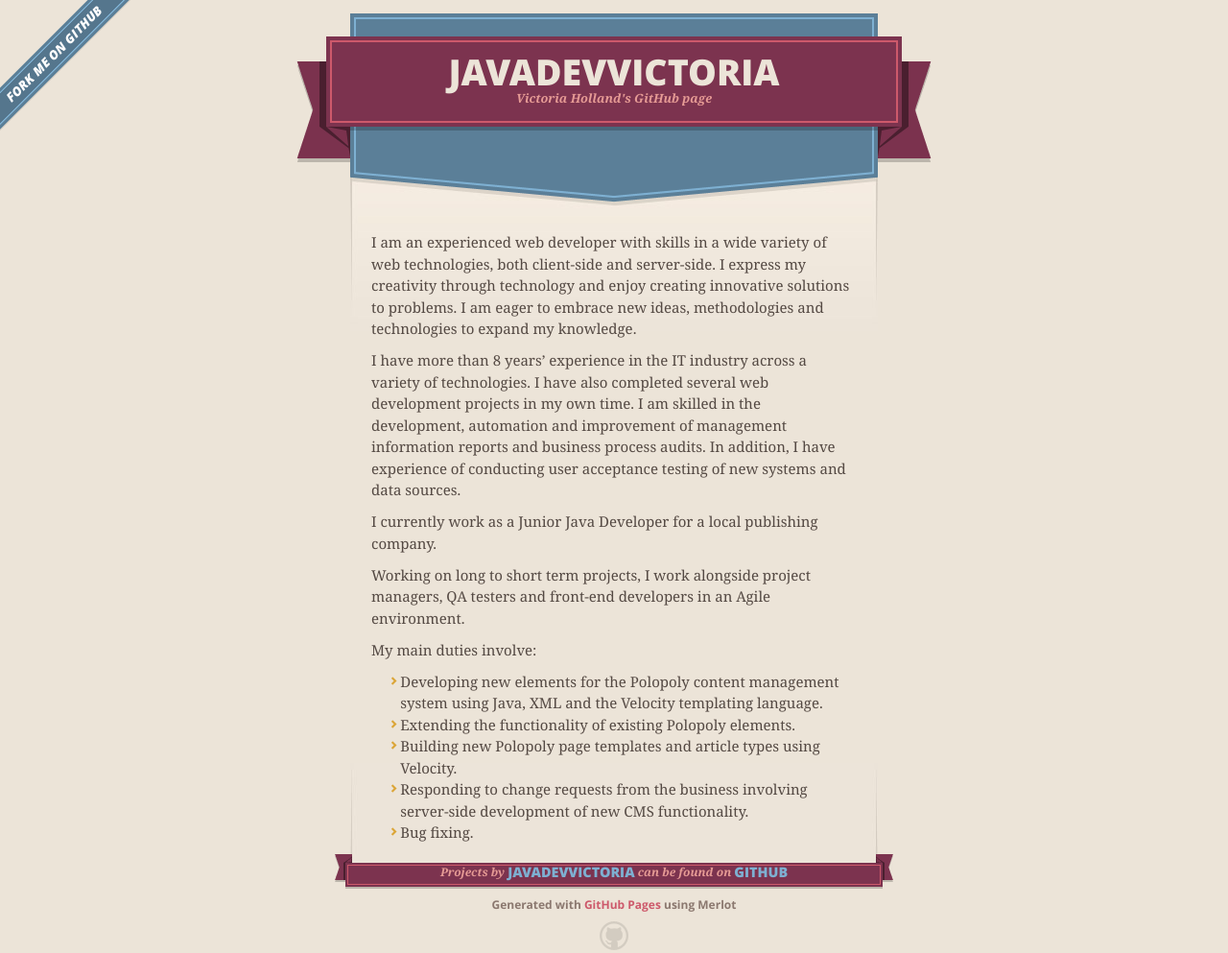
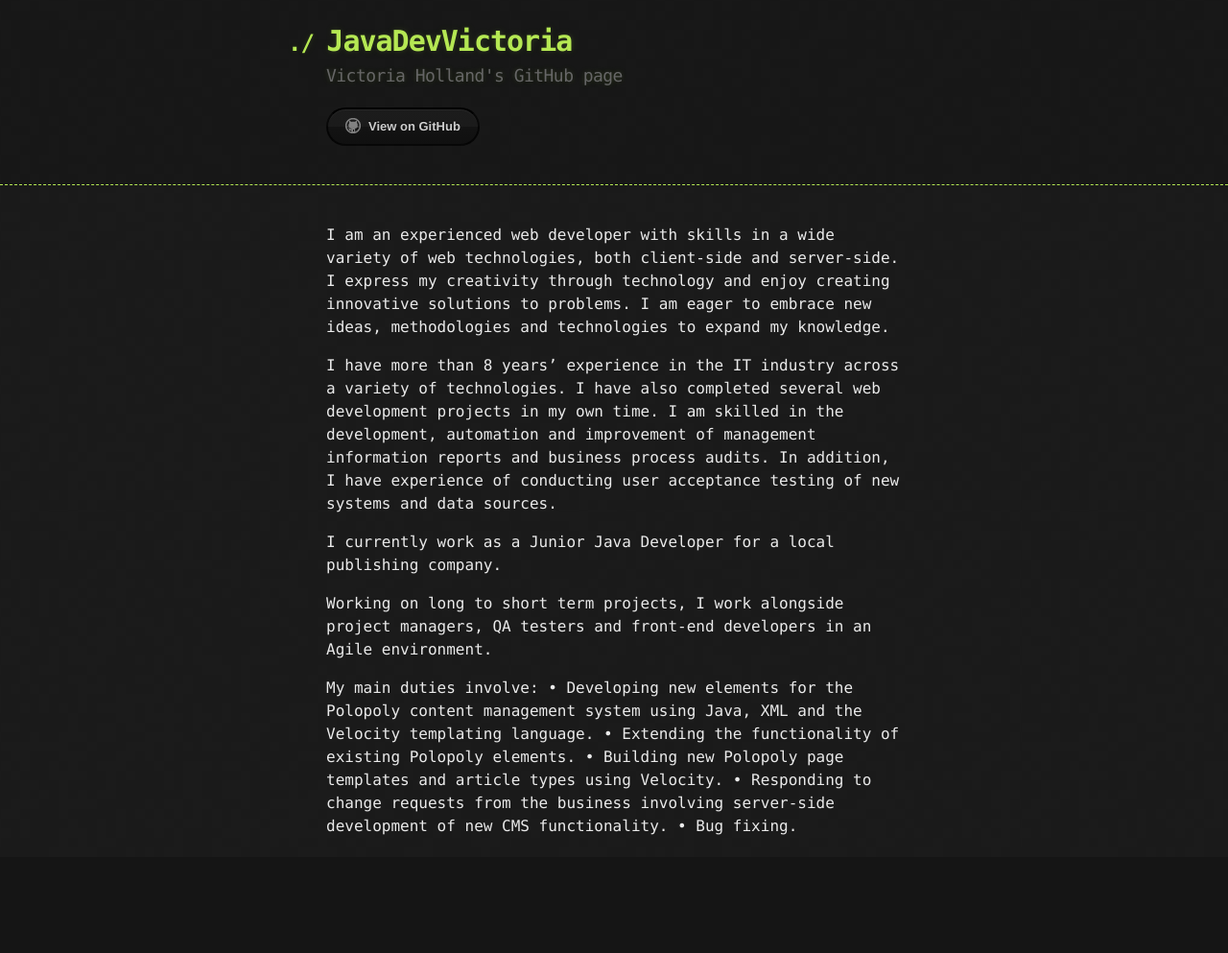
Before and after one commit to JavaDevVictoria/JavaDevVictoria.github.io, a plain HTML site: page index.html in a window 1280 px wide. Shown: the whole page at 96% size. After the commit the page ends 893 px from the top, so only its background shows below. Drawn offline with nearby package versions, Linux system fonts and the light colour scheme.

Commit message:
Replace master branch with page content via GitHub

```diff
--- a/index.html
+++ b/index.html
@@ -3,47 +3,28 @@
   <head>
     <meta charset='utf-8'>
     <meta http-equiv="X-UA-Compatible" content="chrome=1">
-    <meta name="viewport" content="width=640" />
 
-    <link rel="stylesheet" href="stylesheets/core.css" media="screen"/>
-    <link rel="stylesheet" href="stylesheets/mobile.css" media="handheld, only screen and (max-device-width:640px)"/>
-    <link rel="stylesheet" href="stylesheets/pygment_trac.css"/>
+    <link rel="stylesheet" type="text/css" href="stylesheets/stylesheet.css" media="screen" />
+    <link rel="stylesheet" type="text/css" href="stylesheets/pygment_trac.css" media="screen" />
+    <link rel="stylesheet" type="text/css" href="stylesheets/print.css" media="print" />
 
-    <script type="text/javascript" src="javascripts/modernizr.js"></script>
-    <script type="text/javascript" src="https://ajax.googleapis.com/ajax/libs/jquery/1.7.1/jquery.min.js"></script>
-    <script type="text/javascript" src="javascripts/headsmart.min.js"></script>
-    <script type="text/javascript">
-      $(document).ready(function () {
-        $('#main_content').headsmart()
-      })
-    </script>
-    <title>JavaDevVictoria</title>
+    <title>JavaDevVictoria by JavaDevVictoria</title>
   </head>
 
   <body>
-    <a id="forkme_banner" href="https://github.com/JavaDevVictoria">View on GitHub</a>
-    <div class="shell">
 
-      <header>
-        <span class="ribbon-outer">
-          <span class="ribbon-inner">
-            <h1>JavaDevVictoria</h1>
-            <h2>Victoria Holland&#39;s GitHub page</h2>
-          </span>
-          <span class="left-tail"></span>
-          <span class="right-tail"></span>
-        </span>
-      </header>
+    <header>
+      <div class="container">
+        <h1>JavaDevVictoria</h1>
+        <h2>Victoria Holland&#39;s GitHub page</h2>
 
-      <div id="no-downloads">
-        <span class="inner">
-        </span>
+        <section id="downloads">
+          <a href="https://github.com/JavaDevVictoria" class="btn btn-github"><span class="icon"></span>View on GitHub</a>
+        </section>
       </div>
+    </header>
 
-
-      <span class="banner-fix"></span>
-
-
+    <div class="container">
       <section id="main_content">
         <p>I am an experienced web developer with skills in a wide variety of web technologies, both client-side and server-side. I express my creativity through technology and enjoy creating innovative solutions to problems. I am eager to embrace new ideas, methodologies and technologies to expand my knowledge.</p>
 
@@ -54,29 +35,12 @@
 <p>Working on long to short term projects, I work alongside project managers, QA testers and front-end developers in an Agile environment.</p>
 
 <p>My main duties involve:
-  <ul>
-    <li>Developing new elements for the Polopoly content management system using Java, XML and the Velocity templating language.</li>
-    <li>Extending the functionality of existing Polopoly elements.</li>
-    <li>Building new Polopoly page templates and article types using Velocity.</li>
-    <li>Responding to change requests from the business involving server-side development of new CMS functionality.</li>
-    <li>Bug fixing.</li>
-  </ul>
-</p>
-
-</section>
-
-      <footer>
-        <span class="ribbon-outer">
-          <span class="ribbon-inner">
-            <p>Projects by <a href="https://github.com/JavaDevVictoria">JavaDevVictoria</a> can be found on <a href="https://github.com/JavaDevVictoria">GitHub</a></p>
-          </span>
-          <span class="left-tail"></span>
-          <span class="right-tail"></span>
-        </span>
-        <p>Generated with <a href="http://pages.github.com">GitHub Pages</a> using Merlot</p>
-        <span class="octocat"></span>
-      </footer>
-
+• Developing new elements for the Polopoly content management system using Java, XML and the Velocity templating language.
+• Extending the functionality of existing Polopoly elements.
+• Building new Polopoly page templates and article types using Velocity.
+• Responding to change requests from the business involving server-side development of new CMS functionality.
+• Bug fixing.</p>
+      </section>
     </div>
 
 
--- a/stylesheets/pygment_trac.css
+++ b/stylesheets/pygment_trac.css
@@ -1,4 +1,3 @@
-.highlight  { background: #ffffff; }
 .highlight .c { color: #999988; font-style: italic } /* Comment */
 .highlight .err { color: #a61717; background-color: #e3d2d2 } /* Error */
 .highlight .k { font-weight: bold } /* Keyword */
@@ -35,7 +34,7 @@
 .highlight .ne { color: #990000; font-weight: bold } /* Name.Exception */
 .highlight .nf { color: #990000; font-weight: bold } /* Name.Function */
 .highlight .nn { color: #555555 } /* Name.Namespace */
-.highlight .nt { color: #000080 } /* Name.Tag */
+.highlight .nt { color: #CBDFFF } /* Name.Tag */
 .highlight .nv { color: #008080 } /* Name.Variable */
 .highlight .ow { font-weight: bold } /* Operator.Word */
 .highlight .w { color: #bbbbbb } /* Text.Whitespace */
--- /dev/null
+++ b/stylesheets/stylesheet.css
@@ -0,0 +1,247 @@
+body {
+  margin: 0;
+  padding: 0;
+  background: #151515 url("../images/bkg.png") 0 0;
+  color: #eaeaea;
+  font: 16px;
+  line-height: 1.5;
+  font-family: Monaco, "Bitstream Vera Sans Mono", "Lucida Console", Terminal, monospace;
+}
+
+/* General & 'Reset' Stuff */
+
+.container {
+  width: 90%;
+  max-width: 600px;
+  margin: 0 auto;
+}
+
+section {
+  display: block;
+  margin: 0 0 20px 0;
+}
+
+h1, h2, h3, h4, h5, h6 {
+  margin: 0 0 20px;
+}
+
+li {
+  line-height: 1.4 ;
+}
+
+/* Header, <header>
+   header   - container
+   h1       - project name
+   h2       - project description
+*/
+
+header {
+  background: rgba(0, 0, 0, 0.1);
+  width: 100%;
+  border-bottom: 1px dashed #b5e853;
+  padding: 20px 0;
+  margin: 0 0 40px 0;
+}
+
+header h1 {
+  font-size: 30px;
+  line-height: 1.5;
+  margin: 0 0 0 -40px;
+  font-weight: bold;
+  font-family: Monaco, "Bitstream Vera Sans Mono", "Lucida Console", Terminal, monospace;
+  color: #b5e853;
+  text-shadow: 0 1px 1px rgba(0, 0, 0, 0.1),
+               0 0 5px rgba(181, 232, 83, 0.1),
+               0 0 10px rgba(181, 232, 83, 0.1);
+  letter-spacing: -1px;
+  -webkit-font-smoothing: antialiased;
+}
+
+header h1:before {
+  content: "./ ";
+  font-size: 24px;
+}
+
+header h2 {
+  font-size: 18px;
+  font-weight: 300;
+  color: #666;
+}
+
+#downloads .btn {
+  display: inline-block;
+  text-align: center;
+  margin: 0;
+}
+
+/* Main Content
+*/
+
+#main_content {
+  width: 100%;
+  -webkit-font-smoothing: antialiased;
+}
+section img {
+  max-width: 100%
+}
+
+h1, h2, h3, h4, h5, h6 {
+  font-weight: normal;
+  font-family: Monaco, "Bitstream Vera Sans Mono", "Lucida Console", Terminal, monospace;
+  color: #b5e853;
+  letter-spacing: -0.03em;
+  text-shadow: 0 1px 1px rgba(0, 0, 0, 0.1),
+               0 0 5px rgba(181, 232, 83, 0.1),
+               0 0 10px rgba(181, 232, 83, 0.1);
+}
+
+#main_content h1 {
+  font-size: 30px;
+}
+
+#main_content h2 {
+  font-size: 24px;
+}
+
+#main_content h3 {
+  font-size: 18px;
+}
+
+#main_content h4 {
+  font-size: 14px;
+}
+
+#main_content h5 {
+  font-size: 12px;
+  text-transform: uppercase;
+  margin: 0 0 5px 0;
+}
+
+#main_content h6 {
+  font-size: 12px;
+  text-transform: uppercase;
+  color: #999;
+  margin: 0 0 5px 0;
+}
+
+dt {
+  font-style: italic;
+  font-weight: bold;
+}
+
+ul li {
+  list-style: none;
+}
+
+ul li:before {
+  content: ">>";
+  font-family: Monaco, "Bitstream Vera Sans Mono", "Lucida Console", Terminal, monospace;
+  font-size: 13px;
+  color: #b5e853;
+  margin-left: -37px;
+  margin-right: 21px;
+  line-height: 16px;
+}
+
+blockquote {
+  color: #aaa;
+  padding-left: 10px;
+  border-left: 1px dotted #666;
+}
+
+pre {
+  background: rgba(0, 0, 0, 0.9);
+  border: 1px solid rgba(255, 255, 255, 0.15);
+  padding: 10px;
+  font-size: 14px;
+  color: #b5e853;
+  border-radius: 2px;
+  -moz-border-radius: 2px;
+  -webkit-border-radius: 2px;
+  text-wrap: normal;
+  overflow: auto;
+  overflow-y: hidden;
+}
+
+table {
+  width: 100%;
+  margin: 0 0 20px 0;
+}
+
+th {
+  text-align: left;
+  border-bottom: 1px dashed #b5e853;
+  padding: 5px 10px;
+}
+
+td {
+  padding: 5px 10px;
+}
+
+hr {
+  height: 0;
+  border: 0;
+  border-bottom: 1px dashed #b5e853;
+  color: #b5e853;
+}
+
+/* Buttons
+*/
+
+.btn {
+  display: inline-block;
+  background: -webkit-linear-gradient(top, rgba(40, 40, 40, 0.3), rgba(35, 35, 35, 0.3) 50%, rgba(10, 10, 10, 0.3) 50%, rgba(0, 0, 0, 0.3));
+  padding: 8px 18px;
+  border-radius: 50px;
+  border: 2px solid rgba(0, 0, 0, 0.7);
+  border-bottom: 2px solid rgba(0, 0, 0, 0.7);
+  border-top: 2px solid rgba(0, 0, 0, 1);
+  color: rgba(255, 255, 255, 0.8);
+  font-family: Helvetica, Arial, sans-serif;
+  font-weight: bold;
+  font-size: 13px;
+  text-decoration: none;
+  text-shadow: 0 -1px 0 rgba(0, 0, 0, 0.75);
+  box-shadow: inset 0 1px 0 rgba(255, 255, 255, 0.05);
+}
+
+.btn:hover {
+  background: -webkit-linear-gradient(top, rgba(40, 40, 40, 0.6), rgba(35, 35, 35, 0.6) 50%, rgba(10, 10, 10, 0.8) 50%, rgba(0, 0, 0, 0.8));
+}
+
+.btn .icon {
+  display: inline-block;
+  width: 16px;
+  height: 16px;
+  margin: 1px 8px 0 0;
+  float: left;
+}
+
+.btn-github .icon {
+  opacity: 0.6;
+  background: url("../images/blacktocat.png") 0 0 no-repeat;
+}
+
+/* Links
+   a, a:hover, a:visited
+*/
+
+a {
+  color: #63c0f5;
+  text-shadow: 0 0 5px rgba(104, 182, 255, 0.5);
+}
+
+/* Clearfix */
+
+.cf:before, .cf:after {
+  content:"";
+  display:table;
+}
+
+.cf:after {
+  clear:both;
+}
+
+.cf {
+  zoom:1;
+}
```
Also changed, not shown: params.json (+1 -1 lines), images/bkg.png (added), images/blacktocat.png (added).
